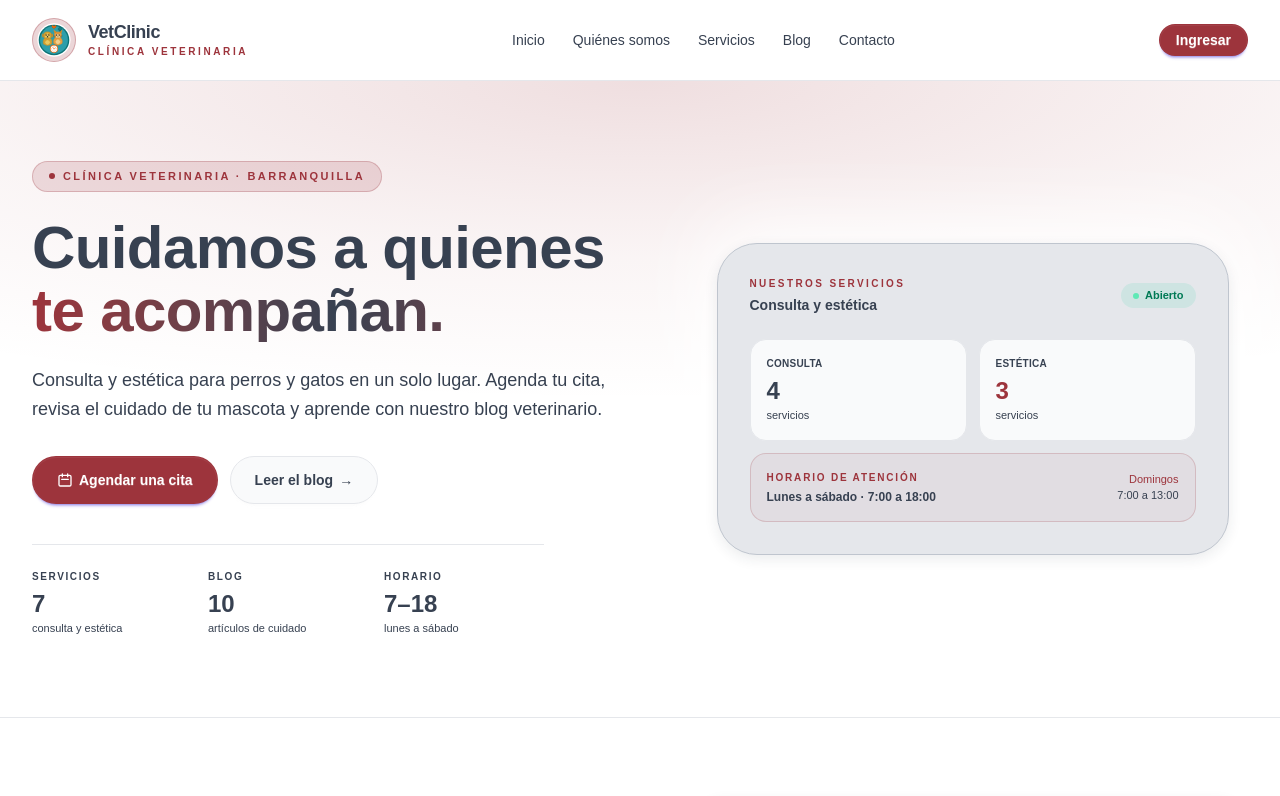
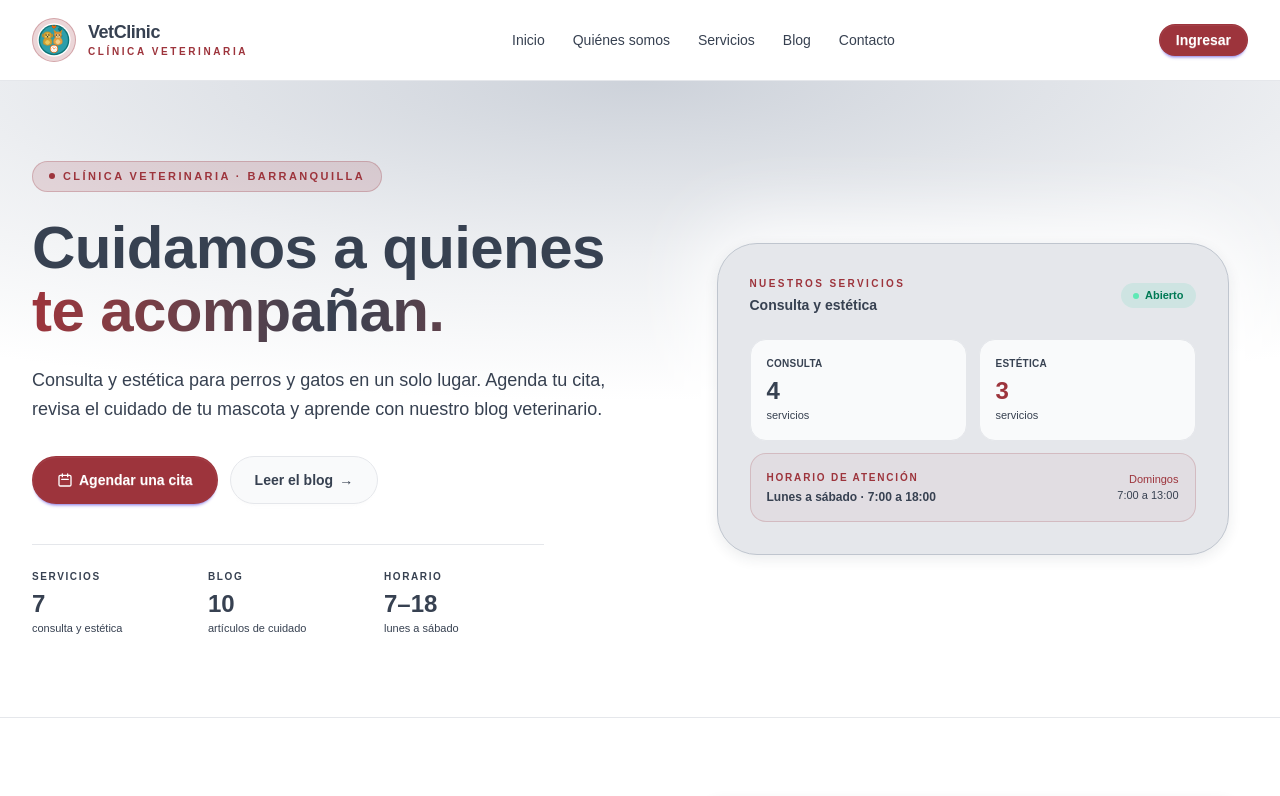
Before and after one commit to IngVictor2/veterinaria_fronted, an Angular app: page / in a window 1280 px wide. Shown: the top 796 px of the page. Built offline with nearby package versions, Linux system fonts and the light colour scheme.

Commit message:
Se ajustó el difuminado al mismo gris de la barra lateral

```diff
--- a/src/styles.css
+++ b/src/styles.css
@@ -481,8 +481,8 @@ h1, h2, h3, h4, h5, h6 {
   background: #DEE1E6;
 }
 
-/* Static wine tint that fades into the white page. */
+/* Sidebar gray that fades into the white page. */
 .top-fade {
-  background-image: radial-gradient(ellipse 100% 320px at 50% 0, rgba(157, 52, 60, 0.16), rgba(157, 52, 60, 0.05) 55%, transparent 100%);
+  background-image: radial-gradient(ellipse 100% 320px at 50% 0, #CDD2DA, rgba(205, 210, 218, 0.35) 55%, transparent 100%);
   background-repeat: no-repeat;
 }
```
